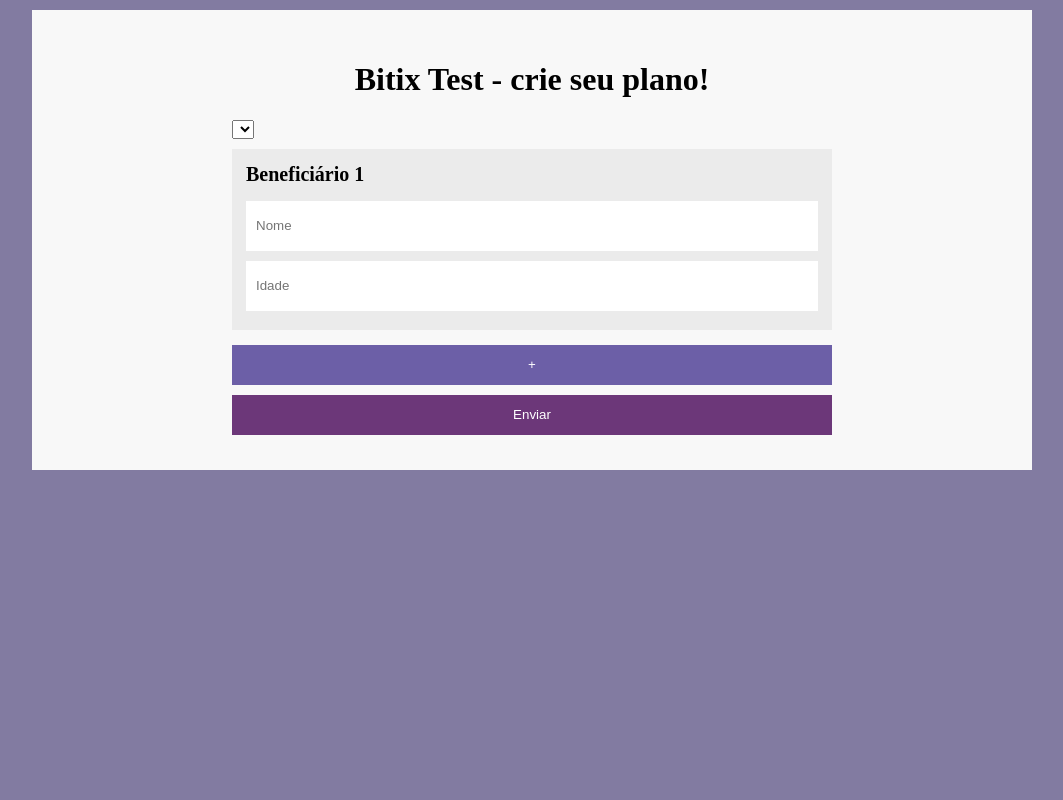
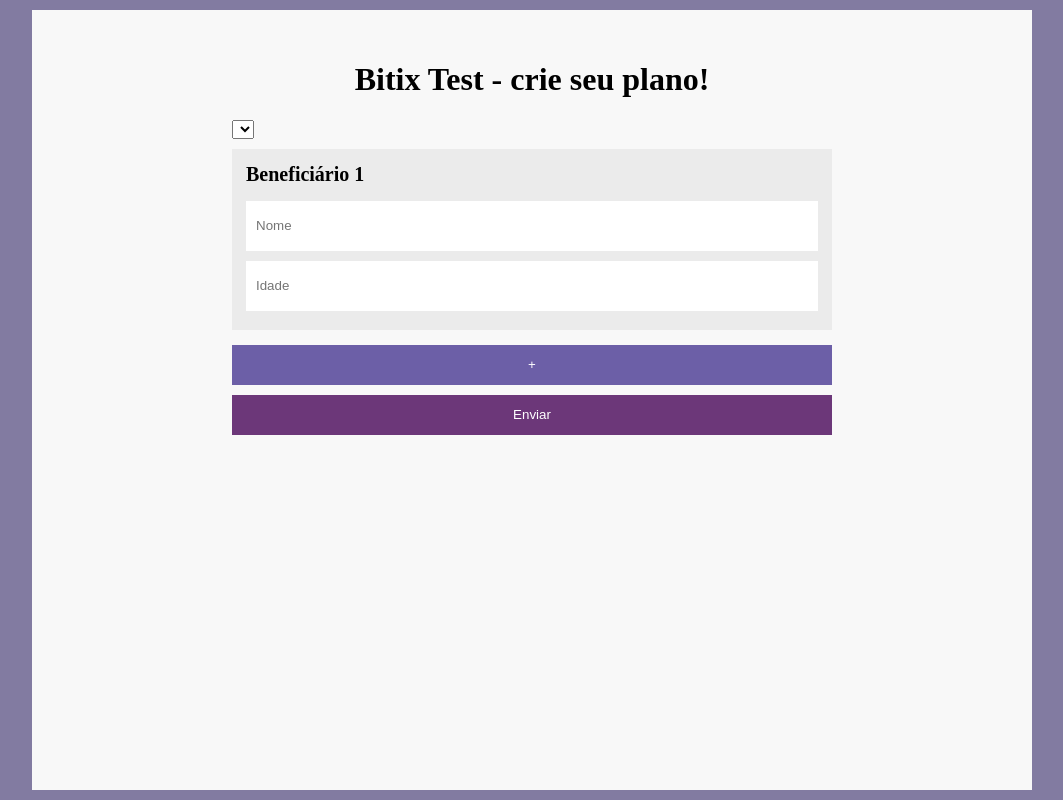
Before and after one commit to karranlemos/planos-beneficiarios, a PHP site: page / in a window 1280 px wide. Shown: the whole page, without its empty margins (108-1171 px from the left). Run offline with PHP 8.4, Linux system fonts and the light colour scheme; lists and menus that the app fills with data are empty.

Commit message:
Make content container always touch the bottom of the screen

```diff
--- a/public/css/style.css
+++ b/public/css/style.css
@@ -27,6 +27,10 @@ button.secondary {
 
 
 .body-container {
+    display: flex;
+    justify-content: center;
+    align-items: stretch;
+
     box-sizing: border-box;
     padding: 10px;
 
@@ -42,7 +46,6 @@ button.secondary {
 
     max-width: 1000px;
     width: 100%;
-    margin: 0 auto;
 
     background-color: var(--floating-content-bg-color);
 }
@@ -59,7 +62,6 @@ form.full-length {
 .form-container {
     max-width: 600px;
     width: 100%;
-    height: 100%;
     margin: 0 auto;
 }
 
```
